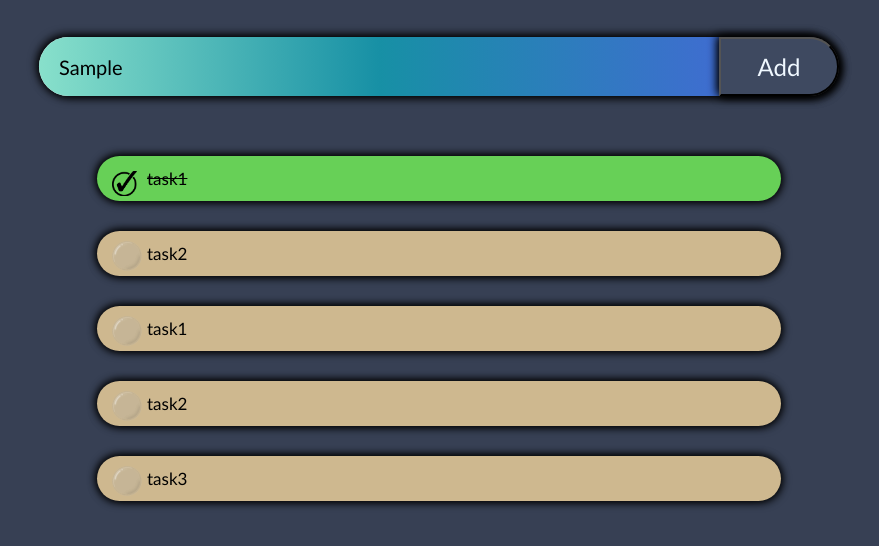
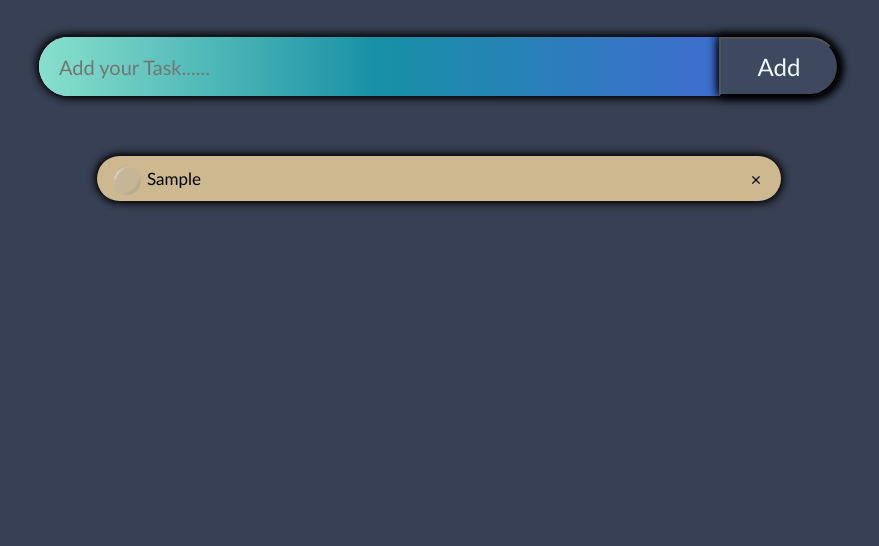
Before and after one commit to samithspalan/To-Do-List, a plain HTML site: page index.html in a window 1280 px wide. Both pictures are taken after typing "Sample" into the empty fields and a click on the button "Add". Shown: the part 90-636 px from the top of the page, without its empty margins (201-1080 px from the left). Drawn offline with Linux system fonts and the light colour scheme.

Commit message:
first commit

```diff
--- a/index.html
+++ b/index.html
@@ -12,15 +12,10 @@
         <h1>TO DO LIST</h1>
         <div class="addlist">
             <input placeholder="Add your Task......" class="input" type="text">
-            <button class="btn">Add</button>
+            <button class="btn" onclick="addtask()">Add</button>
         </div>
         <div class="addtask">
             <ul class="list-container">
-                <li class="checked">task1</li>
-                <li>task2</li>
-                <li>task1</li>
-                <li>task2</li>
-                <li>task3</li>
 
             </ul>
         </div>
--- a/script.js
+++ b/script.js
@@ -0,0 +1,23 @@
+let input=document.querySelector(".input");
+let listcontainer=document.querySelector(".list-container");
+
+function addtask(){
+    if(input.value===''){
+        alert("Nigga enter task first");
+    }
+    else{
+        let li=document.createElement("li");
+        li.innerText=input.value;
+        listcontainer.appendChild(li);
+        input.value='';
+        let span=document.createElement("span");
+        span.innerHTML="\u00d7";
+        li.appendChild(span);
+
+    }
+}
+input.addEventListener("keydown",(e)=>{
+  if(e.key==="Enter"){
+    addtask();
+  }
+})
--- a/style.css
+++ b/style.css
@@ -112,3 +112,15 @@ li::before{
     height: 25px;
     background-position: center;
 }
+li span{
+    position: absolute;
+    right: 10px;
+    font-size: large;
+    width: 30px;
+    height: 30xp;
+    text-align: center;
+    border-radius: 50%;
+}
+li span:hover{
+    background: #00000046;
+}
```
